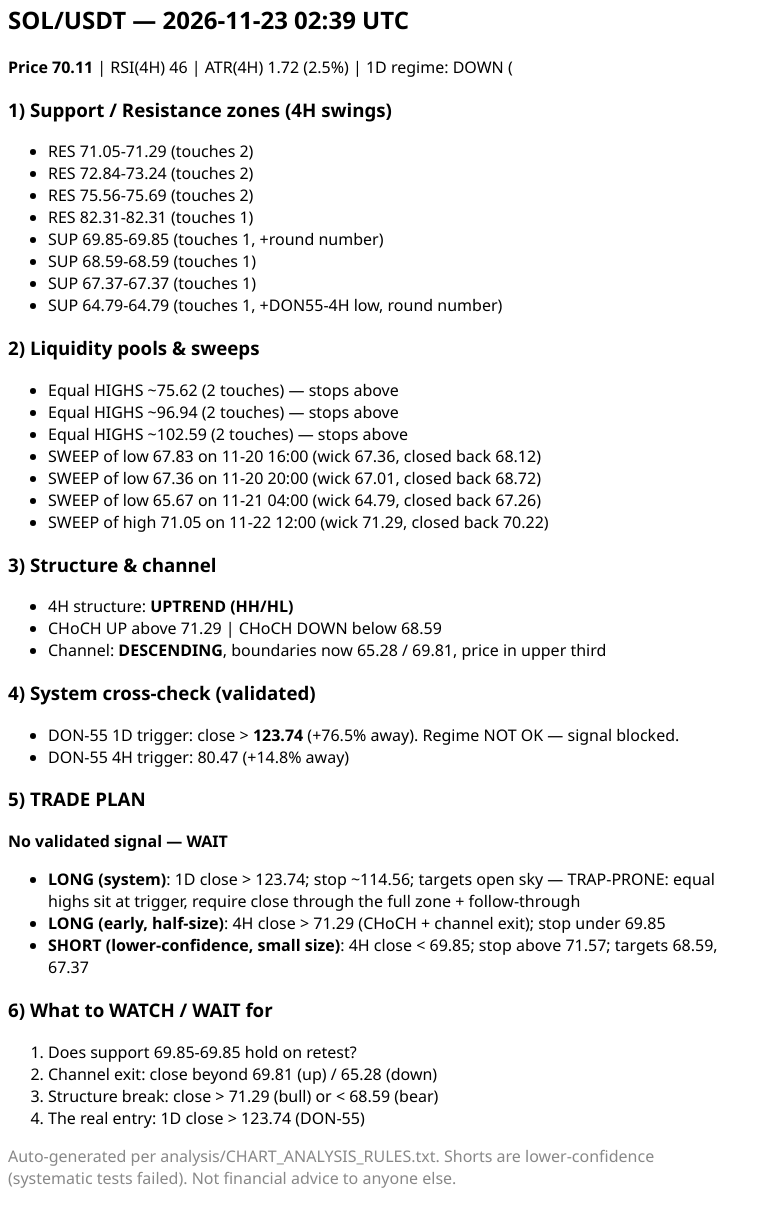
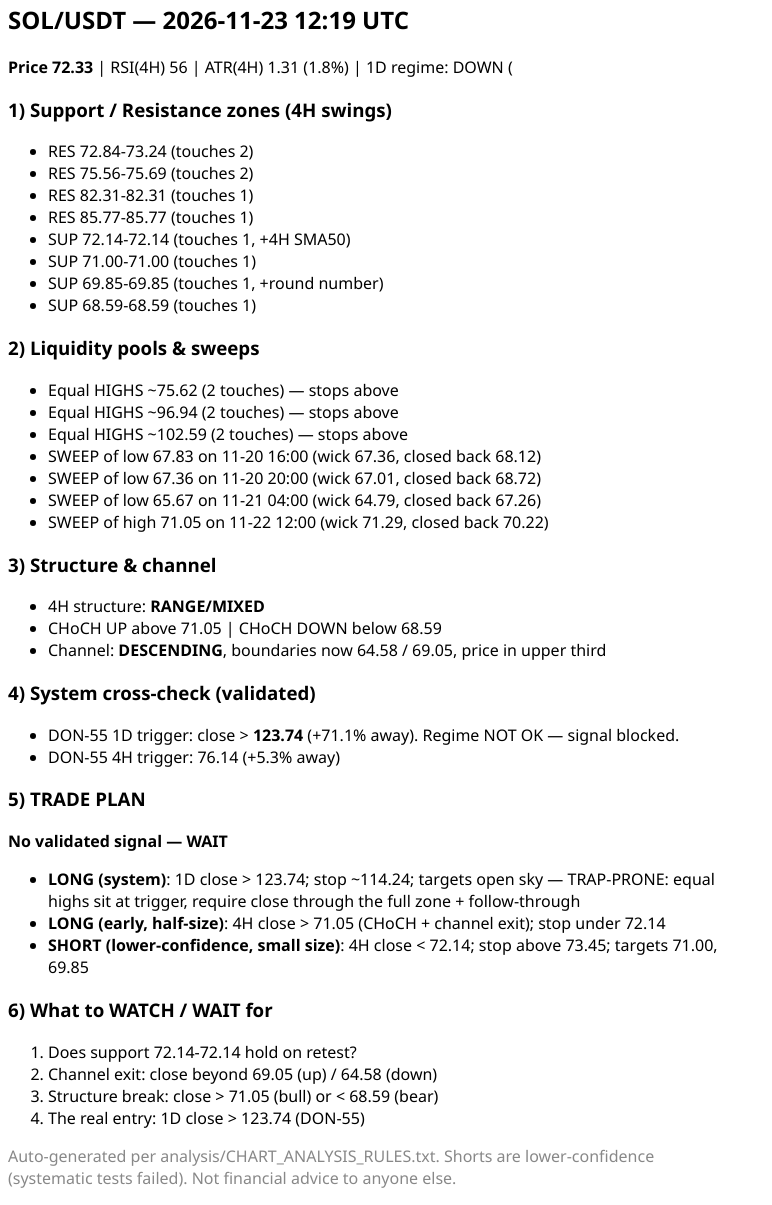
Before and after one commit to Bilalgpt/trade-analysis, a plain HTML site: page docs/analysis_v2.html in a window 1280 px wide. Shown: the part 5-1210 px from the top of the page, without its empty margins (0-772 px from the left). Drawn offline with Linux system fonts and the light colour scheme.

Commit message:
report: hourly analysis 2026-11-23 12:20 UTC

```diff
--- a/docs/analysis_v2.html
+++ b/docs/analysis_v2.html
@@ -1,14 +1,14 @@
-<html><body style='font-family:Segoe UI,Arial,sans-serif;max-width:720px'><h2>SOL/USDT — 2026-11-23 02:39 UTC</h2>
-<p><b>Price 70.11</b> | RSI(4H) 46 | ATR(4H) 1.72 (2.5%) | 1D regime: DOWN (<SMA200)</p>
+<html><body style='font-family:Segoe UI,Arial,sans-serif;max-width:720px'><h2>SOL/USDT — 2026-11-23 12:19 UTC</h2>
+<p><b>Price 72.33</b> | RSI(4H) 56 | ATR(4H) 1.31 (1.8%) | 1D regime: DOWN (<SMA200)</p>
 <h3>1) Support / Resistance zones (4H swings)</h3><ul>
-<li>RES 71.05-71.29 (touches 2)</li>
 <li>RES 72.84-73.24 (touches 2)</li>
 <li>RES 75.56-75.69 (touches 2)</li>
 <li>RES 82.31-82.31 (touches 1)</li>
+<li>RES 85.77-85.77 (touches 1)</li>
+<li>SUP 72.14-72.14 (touches 1, +4H SMA50)</li>
+<li>SUP 71.00-71.00 (touches 1)</li>
 <li>SUP 69.85-69.85 (touches 1, +round number)</li>
 <li>SUP 68.59-68.59 (touches 1)</li>
-<li>SUP 67.37-67.37 (touches 1)</li>
-<li>SUP 64.79-64.79 (touches 1, +DON55-4H low, round number)</li>
 </ul>
 <h3>2) Liquidity pools & sweeps</h3><ul>
 <li>Equal HIGHS ~75.62 (2 touches) — stops above</li>
@@ -19,23 +19,23 @@
 <li>SWEEP of low 65.67 on 11-21 04:00 (wick 64.79, closed back 67.26)</li>
 <li>SWEEP of high 71.05 on 11-22 12:00 (wick 71.29, closed back 70.22)</li>
 </ul>
-<h3>3) Structure & channel</h3><ul><li>4H structure: <b>UPTREND (HH/HL)</b></li>
-<li>CHoCH UP above 71.29 | CHoCH DOWN below 68.59</li>
-<li>Channel: <b>DESCENDING</b>, boundaries now 65.28 / 69.81, price in upper third</li>
+<h3>3) Structure & channel</h3><ul><li>4H structure: <b>RANGE/MIXED</b></li>
+<li>CHoCH UP above 71.05 | CHoCH DOWN below 68.59</li>
+<li>Channel: <b>DESCENDING</b>, boundaries now 64.58 / 69.05, price in upper third</li>
 </ul>
 <h3>4) System cross-check (validated)</h3><ul>
-<li>DON-55 1D trigger: close &gt; <b>123.74</b> (+76.5% away). Regime NOT OK — signal blocked.</li>
-<li>DON-55 4H trigger: 80.47 (+14.8% away)</li></ul>
+<li>DON-55 1D trigger: close &gt; <b>123.74</b> (+71.1% away). Regime NOT OK — signal blocked.</li>
+<li>DON-55 4H trigger: 76.14 (+5.3% away)</li></ul>
 <h3>5) TRADE PLAN</h3>
 <p><b>No validated signal — WAIT</b></p>
 <ul>
-<li><b>LONG (system)</b>: 1D close &gt; 123.74; stop ~114.56; targets open sky — TRAP-PRONE: equal highs sit at trigger, require close through the full zone + follow-through</li>
-<li><b>LONG (early, half-size)</b>: 4H close &gt; 71.29 (CHoCH + channel exit); stop under 69.85</li>
-<li><b>SHORT (lower-confidence, small size)</b>: 4H close &lt; 69.85; stop above 71.57; targets 68.59, 67.37</li>
+<li><b>LONG (system)</b>: 1D close &gt; 123.74; stop ~114.24; targets open sky — TRAP-PRONE: equal highs sit at trigger, require close through the full zone + follow-through</li>
+<li><b>LONG (early, half-size)</b>: 4H close &gt; 71.05 (CHoCH + channel exit); stop under 72.14</li>
+<li><b>SHORT (lower-confidence, small size)</b>: 4H close &lt; 72.14; stop above 73.45; targets 71.00, 69.85</li>
 </ul>
 <h3>6) What to WATCH / WAIT for</h3><ol>
-<li>Does support 69.85-69.85 hold on retest?</li>
-<li>Channel exit: close beyond 69.81 (up) / 65.28 (down)</li>
-<li>Structure break: close &gt; 71.29 (bull) or &lt; 68.59 (bear)</li>
+<li>Does support 72.14-72.14 hold on retest?</li>
+<li>Channel exit: close beyond 69.05 (up) / 64.58 (down)</li>
+<li>Structure break: close &gt; 71.05 (bull) or &lt; 68.59 (bear)</li>
 <li>The real entry: 1D close &gt; 123.74 (DON-55)</li></ol>
 <p style='color:#888'>Auto-generated per analysis/CHART_ANALYSIS_RULES.txt. Shorts are lower-confidence (systematic tests failed). Not financial advice to anyone else.</p></body></html>
```
